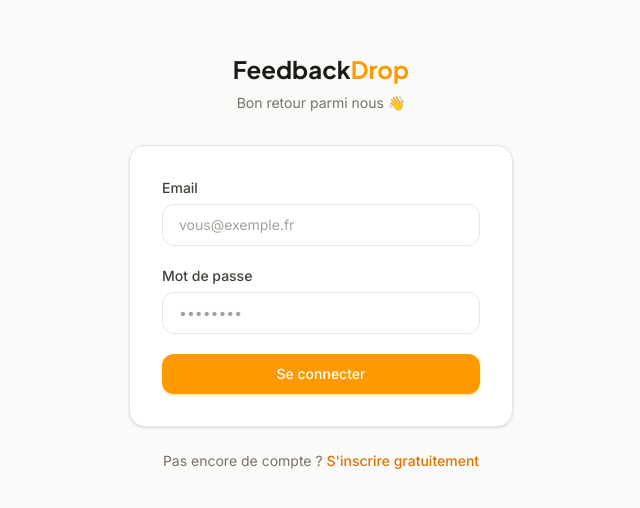
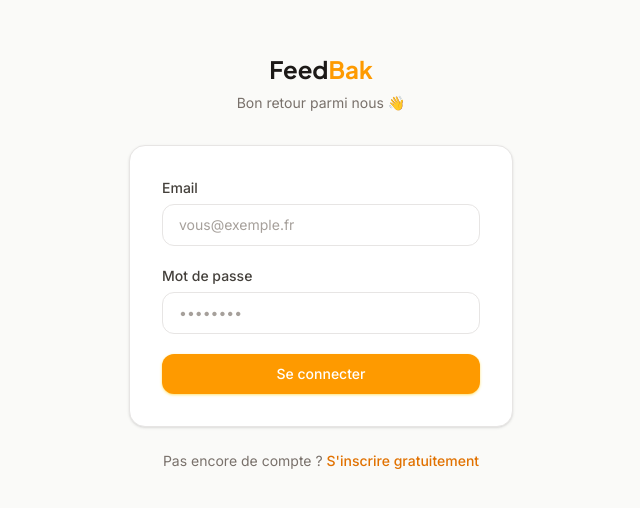
Before and after one commit to Alexpollux/FeedBak, a Next.js app: page /login in a window 1280 px wide. Shown: the part 138-646 px from the top of the page, without its empty margins (319-959 px from the left). Built offline with nearby package versions, Linux system fonts and the light colour scheme.

Commit message:
Dernère modification de FeedBackDrop

```diff
--- a/app/login/page.tsx
+++ b/app/login/page.tsx
@@ -36,7 +36,7 @@
       <div className="w-full max-w-sm">
         <div className="text-center mb-8">
           <Link href="/" className="font-display font-bold text-2xl text-stone-900">
-            Feedback<span className="text-amber-500">Drop</span>
+            Feed<span className="text-amber-500">Bak</span>
           </Link>
           <p className="text-stone-500 text-sm mt-2">Bon retour parmi nous 👋</p>
         </div>
--- a/components/dashboard/Sidebar.tsx
+++ b/components/dashboard/Sidebar.tsx
@@ -24,7 +24,7 @@
   return (
     <aside className="w-56 shrink-0 hidden md:flex flex-col bg-white border-r border-stone-100 min-h-screen p-4">
       <Link href="/" className="font-display font-bold text-lg text-stone-900 px-3 py-2 mb-6">
-        Feedback<span className="text-amber-500">Drop</span>
+        Feed<span className="text-amber-500">Bak</span>
       </Link>
 
       <nav className="flex flex-col gap-1 flex-1">
```
